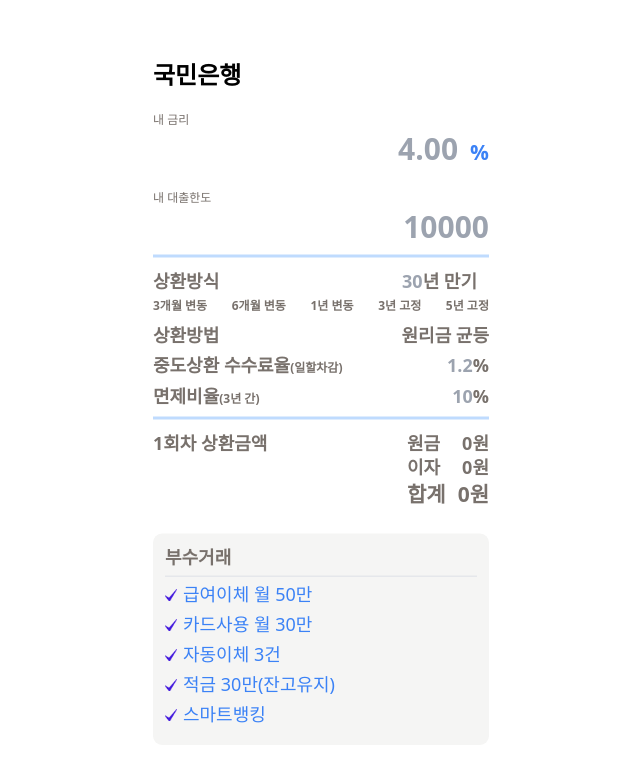
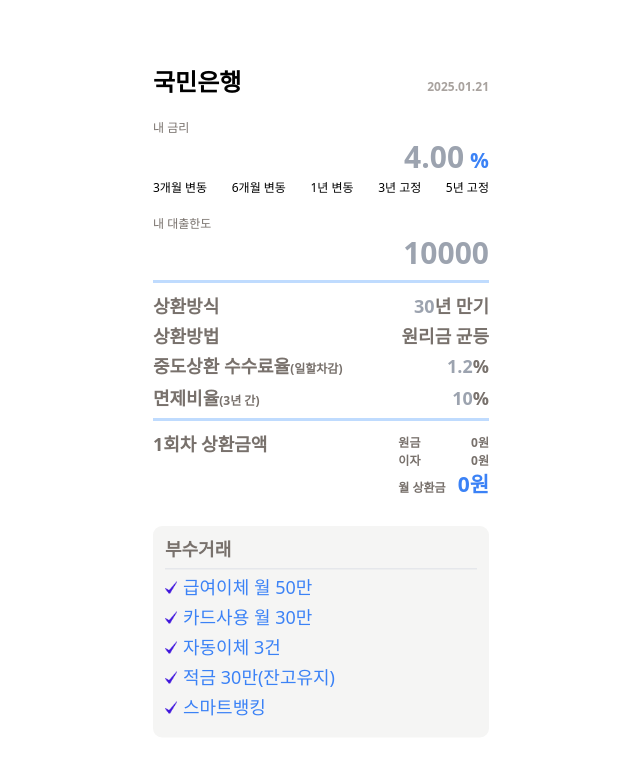
Before and after one commit to Yoonho5034/want-mortgage, a Next.js app: page /rep in a window 1280 px wide. Shown: the top 762 px of the page, without its empty margins (319-959 px from the left). Built offline with nearby package versions, Linux system fonts and the light colour scheme.

Commit message:
fix-rep-d

```diff
--- a/app/rep/page.js
+++ b/app/rep/page.js
@@ -200,8 +200,13 @@
       <div className="w-screen h-screen flex justify-center font-sans">
         <div className="flex items-center w-60 px-2 scale-150 ">
           <div className="w-full">
-            <div className="font-bold mb-1">
+            <div className="font-bold mb-1 flex justify-between items-baseline">
               <button onClick={modalHandler}>{selected?.bankName}</button>
+              <p className="text-stone-400 text-xxs">
+                {new Date().getFullYear()}.
+                {String(new Date().getMonth() + 1).padStart(2, "0")}.
+                {String(new Date().getDate()).padStart(2, "0")}
+              </p>
             </div>
             {/* <div className="flex text-xxs gap-1 1 text-stone-400">
               {selected?.special?.map((item, i) => {
@@ -211,13 +216,29 @@
             <div className="mt-3">
               <p className="text-xxs text-stone-500">내 금리</p>
               <p className="font-bold text-xl text-blue-500 flex items-baseline justify-end">
+                <span className="text-xs mr-2 text-blue-500">
+                  <button onClick={() => setFixed(null)}>{fixed}</button>
+                </span>
                 <input
                   placeholder="4.00"
-                  className="w-12"
+                  className="w-11 text-right mr-1"
                   onChange={(e) => setRate(e.target.value)}
                 />
                 <span className="text-sm font-bold">%</span>
               </p>
+              {fixed ? null : (
+                <div className="text-xxs flex justify-between">
+                  <button onClick={() => setFixed("3개월 변동")}>
+                    3개월 변동
+                  </button>
+                  <button onClick={() => setFixed("6개월 변동")}>
+                    6개월 변동
+                  </button>
+                  <button onClick={() => setFixed("1년 변동")}>1년 변동</button>
+                  <button onClick={() => setFixed("3년 고정")}>3년 고정</button>
+                  <button onClick={() => setFixed("5년 고정")}>5년 고정</button>
+                </div>
+              )}
             </div>
             <div className="mt-3 border-b-2 border-blue-200 pb-1">
               <p className="text-xxs text-stone-500">내 대출한도</p>
@@ -233,7 +254,7 @@
                   </p>
                 </button> */}
                 <div className="flex">
-                  <div className="flex pr-2">
+                  <div className="flex ">
                     <input
                       className="w-8 text-right"
                       placeholder="30"
@@ -241,22 +262,9 @@
                     />
                     <span>년 만기</span>
                   </div>
-                  <button onClick={() => setFixed(null)}>{fixed}</button>
+                  {/* <button onClick={() => setFixed(null)}>{fixed}</button> */}
                 </div>
               </div>
-              {fixed ? null : (
-                <div className="text-xxs flex justify-between">
-                  <button onClick={() => setFixed("3개월 변동")}>
-                    3개월 변동
-                  </button>
-                  <button onClick={() => setFixed("6개월 변동")}>
-                    6개월 변동
-                  </button>
-                  <button onClick={() => setFixed("1년 변동")}>1년 변동</button>
-                  <button onClick={() => setFixed("3년 고정")}>3년 고정</button>
-                  <button onClick={() => setFixed("5년 고정")}>5년 고정</button>
-                </div>
-              )}
               <div className="flex justify-between mt-1">
                 <p>상환방법</p>
                 <p>
--- a/app/rep/payMoney.js
+++ b/app/rep/payMoney.js
@@ -49,7 +49,7 @@
       <div className="text-xs">
         <button onClick={handleCalculate}>1회차 상환금액</button>
       </div>
-      <div className="text-xs">
+      <div className="text-xxs">
         <div className="flex gap-2 w-full justify-between">
           <p>원금</p>
           <div>
@@ -62,9 +62,9 @@
             {Math.floor((firstMonthInterest / 1) * 10000).toLocaleString()}원
           </div>
         </div>
-        <div className="flex gap-2 w-full justify-between text-sm">
-          <div>합계</div>
-          <div>
+        <div className="flex gap-2 w-full justify-between text-sm items-baseline ">
+          <div className="text-xxs">월 상환금</div>
+          <div className="text-blue-500">
             {Math.floor((monthlyPayment / 1) * 10000).toLocaleString()}원
           </div>
         </div>
--- a/app/rep/payMoney2.js
+++ b/app/rep/payMoney2.js
@@ -45,7 +45,7 @@
       <div className="text-xs">
         <button onClick={handleCalculate}>1회차 상환금액</button>
       </div>
-      <div className="text-xs">
+      <div className="text-xxs">
         <div className="flex gap-2 w-full justify-between">
           <p>원금</p>
           <div>
@@ -59,9 +59,9 @@
             {Math.floor((firstMonthInterest / 1) * 10000).toLocaleString()}원
           </div>
         </div>
-        <div className="flex gap-2 w-full justify-between text-sm">
-          <div>합계</div>
-          <div>
+        <div className="flex gap-2 w-full justify-between text-sm items-baseline">
+          <div className="text-xxs">월 상환금</div>
+          <div className="text-blue-500">
             {Math.floor((firstMonthTotalPayment / 1) * 10000).toLocaleString()}
             원
           </div>
```
